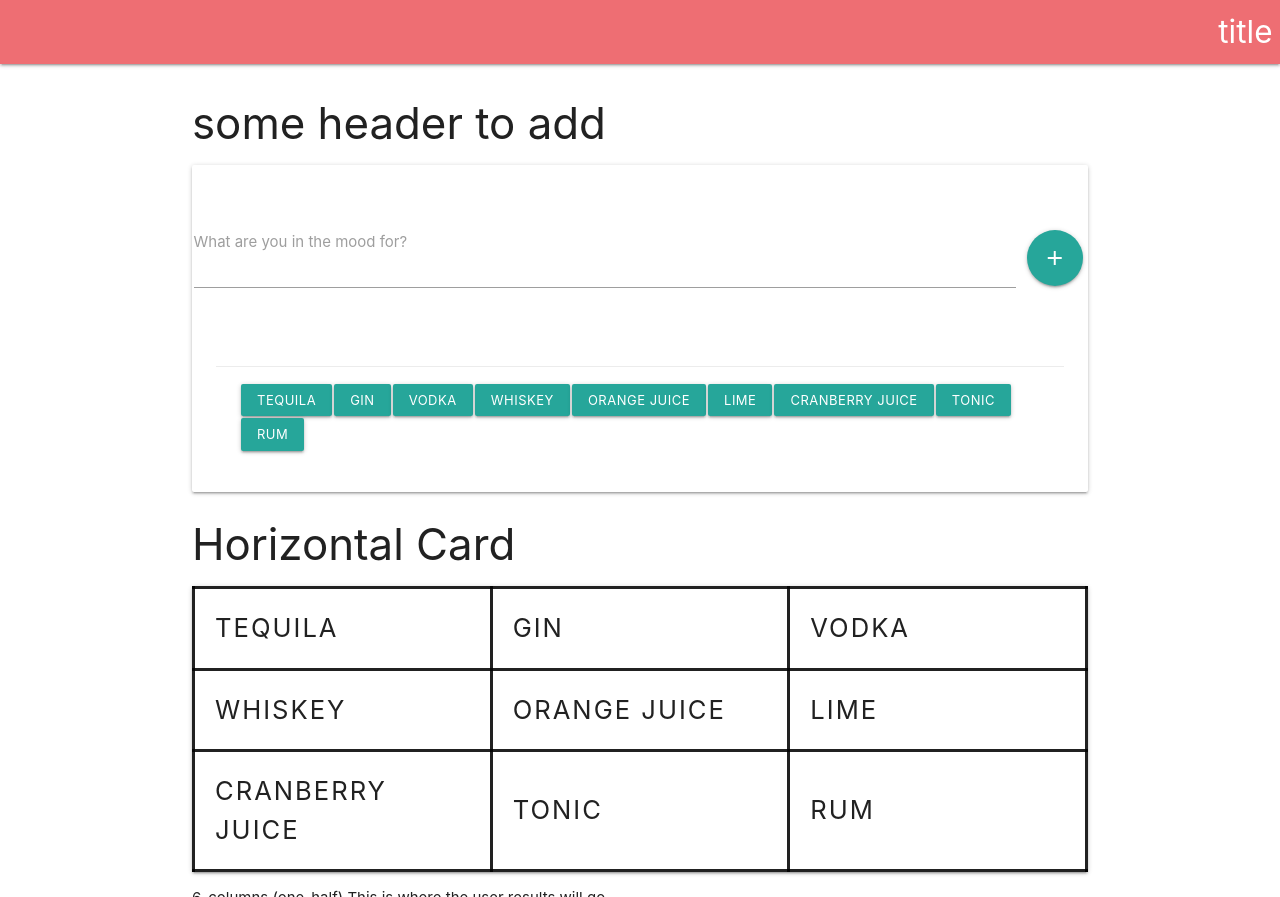
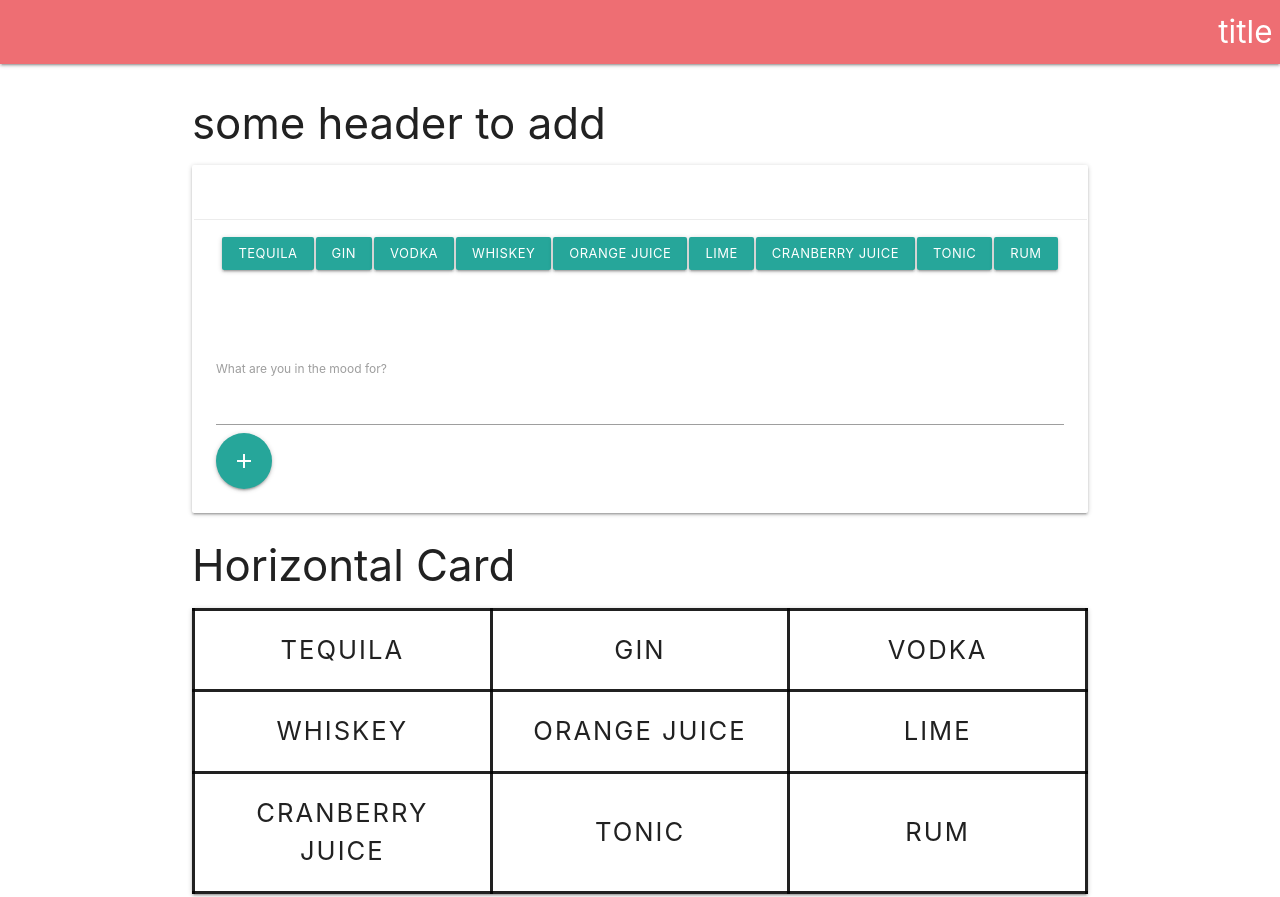
Before and after one commit to modimohini/project-1, a plain HTML site: page index.html in a window 1280 px wide. Shown: the top 897 px of the page. Drawn offline with nearby package versions, Linux system fonts and the light colour scheme; no server answers.

Commit message:
new style

```diff
--- a/assets/css/style.css
+++ b/assets/css/style.css
@@ -48,3 +48,7 @@ letter-spacing: 2px;
   /* display: inline-block; */
   float: left;
 }
+
+.gridCell {
+  text-align: center;
+}
--- a/index.html
+++ b/index.html
@@ -48,13 +48,19 @@
                                         <form class="col s12">
                                             <div class="row  valign-wrapper ">
                                                 <div class="input-field col s6 center-align">
-                                                        <label class="validate" for="userInput">What are you in the mood for?<i
-                                                            class="material-icons"></i></label>
+                                                    <div class="card-action">
+                                                        <div id="btnsGoHere"> </div>
+                                                    </div>
+                                                </div>
+                                            </div>
+                                        </form>
+                                    </div>
+                            </div>
+                            <label class="validate" for="userInput">What are you in the mood
+                                for?<i class="material-icons"></i></label>
                             <i class="material-icons"></i>
                             <input id='userInput' class="form-control mr-sm-2 validate" type="search"
                                 aria-label="Search">
-
-                                            </div>
                             <button id="addBtn" type='submit' name="action"
                                 class="btn-floating btn-large btn tooltipped waves-effect waves-light  #d96d48"
                                 data-position="right" data-tooltip="make Ingredient button"><i
@@ -62,16 +68,7 @@
                             <i class="material-icons right"></i>
                             </button>
 
-                                        </div>
 
-
-
-
-                                </form>
-                            </div>
-                        </div>
-                        <div class="card-action">
-                            <div id="btnsGoHere"> </div>
                         </div>
                     </div>
                 </div>
@@ -111,7 +108,8 @@
             <ul class="collapsible">
 
                 <li>
-                    <div class="collapsible-header"><i class="material-icons">filter_drama</i>First</div>
+                    <div class="collapsible-header"><i class="material-icons">filter_drama</i>First
+                    </div>
                     <div class="collapsible-body"><span>Lorem ipsum dolor sit amet.</span></div>
                 </li>
                 <li>
```
Lines whose indentation alone changed are shown as unchanged.
